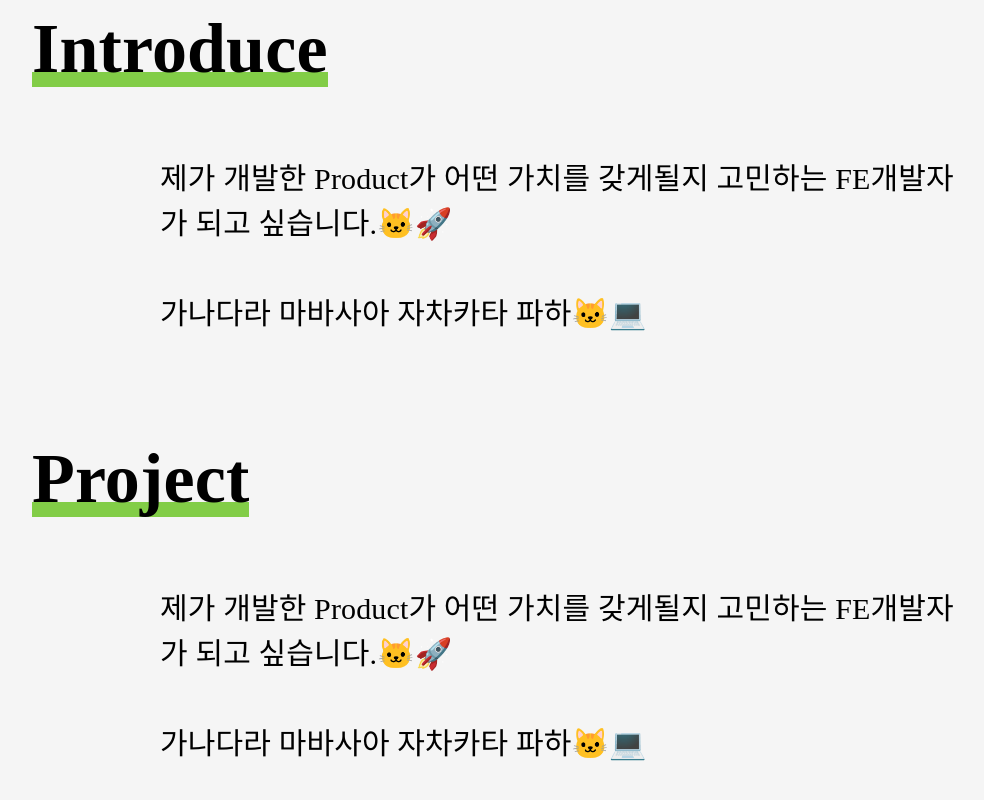
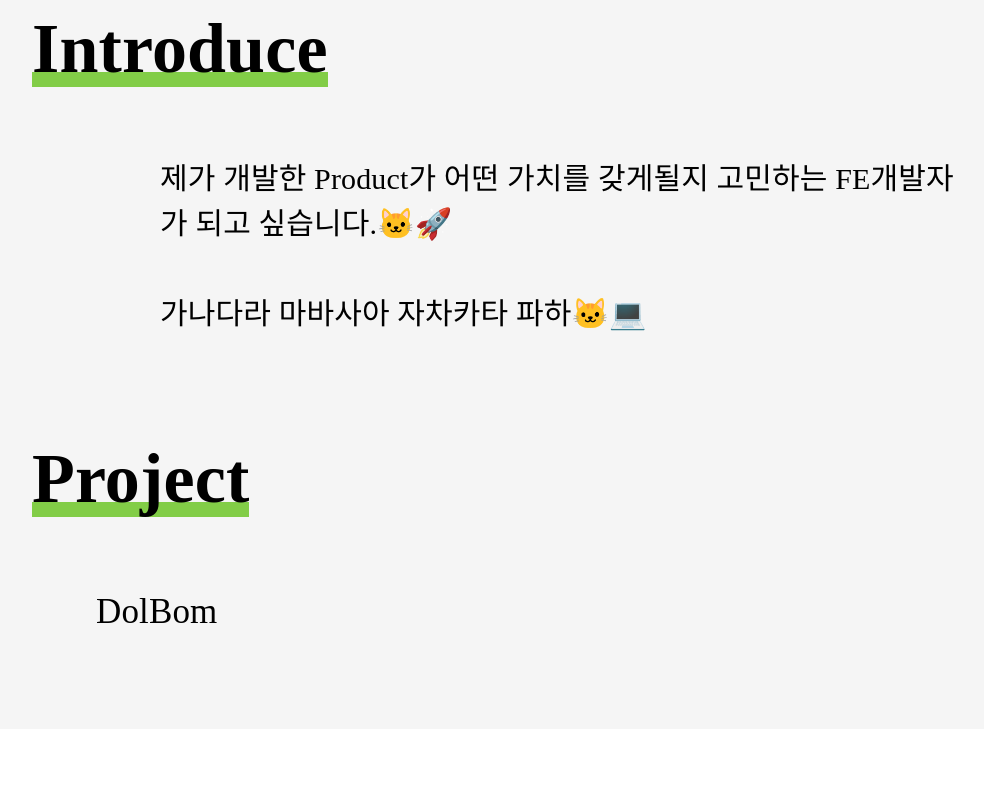
Before and after one commit to dailybetter/GSAP_practice, a React (Vite) app in the folder gsap_practice/: page / in a window 1280 px wide. Shown: the part 924-1724 px from the top of the page, without its empty margins (8-992 px from the left). After the commit the page ends 1653 px from the top, so only its background shows below. Built offline with nearby package versions, Linux system fonts and the light colour scheme; a web font is replaced by a local one.

Commit message:
Feat: CardContentTitle style

```diff
--- /dev/null
+++ b/gsap_practice/src/components/body/contents/Projects/DolBom.tsx
@@ -0,0 +1,5 @@
+import * as Styled from '../../styled';
+
+export const DolBom = () => {
+  return <Styled.CardContentTitle>DolBom</Styled.CardContentTitle>;
+};
--- a/gsap_practice/src/components/body/index.tsx
+++ b/gsap_practice/src/components/body/index.tsx
@@ -3,6 +3,7 @@ import { FadeInContent } from '../gsap/FadeinContent';
 import { LIGHT_GREEN } from '../../colorPalette';
 import { UnderLine } from '../gsap/UnderLine';
 import { IntroContents } from './contents/IntroContents';
+import { DolBom } from './contents/Projects/DolBom';
 import { FadeInUp } from '../gsap/FadeinUp';
 export const Body = () => {
   return (
@@ -31,9 +32,10 @@ export const Body = () => {
             </FadeInContent>
           </Styled.StyledBodyTitle>
           <FadeInUp delay={0.3}>
-            <Styled.CardContentArea>
-              <IntroContents />
-            </Styled.CardContentArea>
+            <Styled.CardTitleArea>
+              <DolBom />
+            </Styled.CardTitleArea>
+            <Styled.CardContentArea></Styled.CardContentArea>
           </FadeInUp>
         </Styled.Card>
       </Styled.Contents>
--- a/gsap_practice/src/components/body/styled.tsx
+++ b/gsap_practice/src/components/body/styled.tsx
@@ -36,9 +36,26 @@ export const Card = styled.article`
   position: relative;
   padding: 10vh 0px 0px 0px;
 `;
+
 export const CardContentArea = styled.article`
   display: flex;
   flex-direction: column;
   position: relative;
   padding: 5vh 0px 0px 10vw;
 `;
+export const CardTitleArea = styled.article`
+  display: flex;
+  flex-direction: column;
+  position: relative;
+  padding: 5vh 0px 0px 5vw;
+`;
+
+export const CardContentTitle = styled.span`
+  font-size: 40px;
+  font-family: 'SpoqaMedium';
+
+  @media ${(props) => props.theme.mobile} {
+    font-family: 'SpoqaBold';
+    font-size: 35px;
+  }
+`;
```
